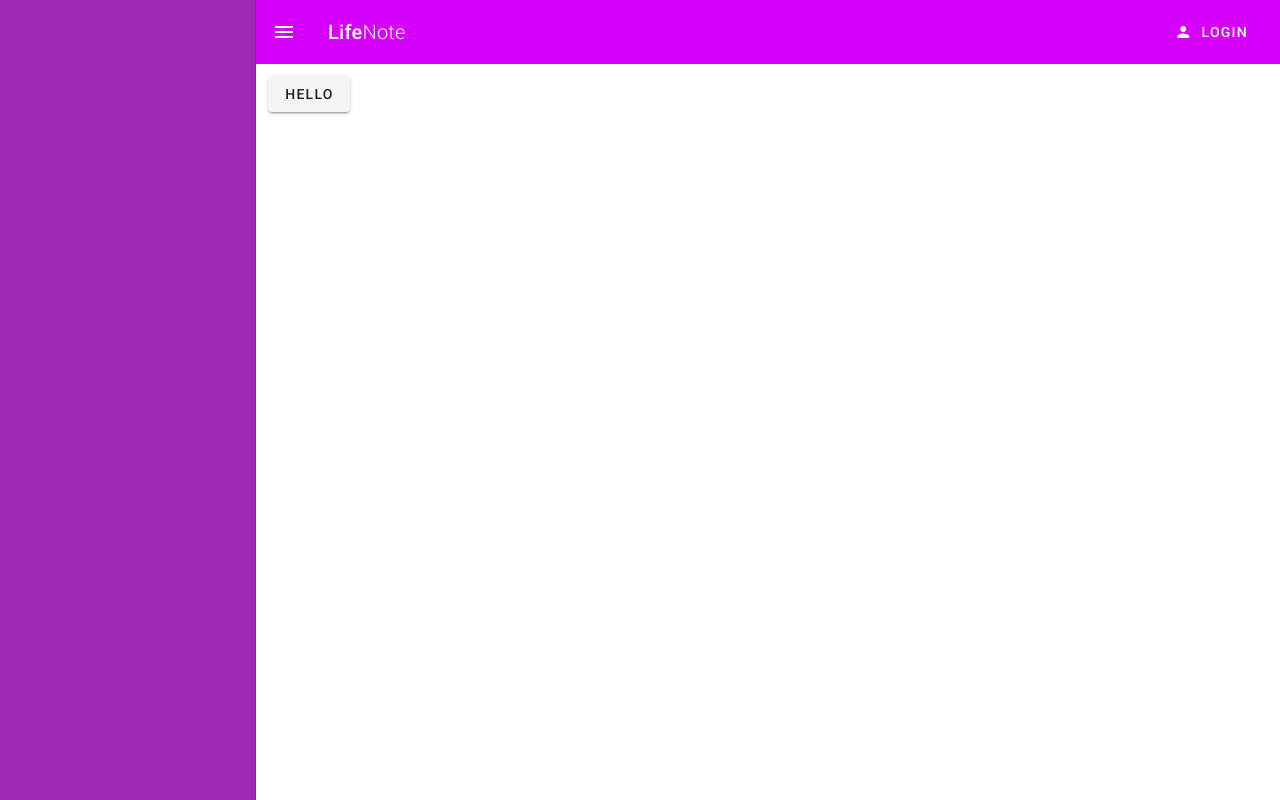
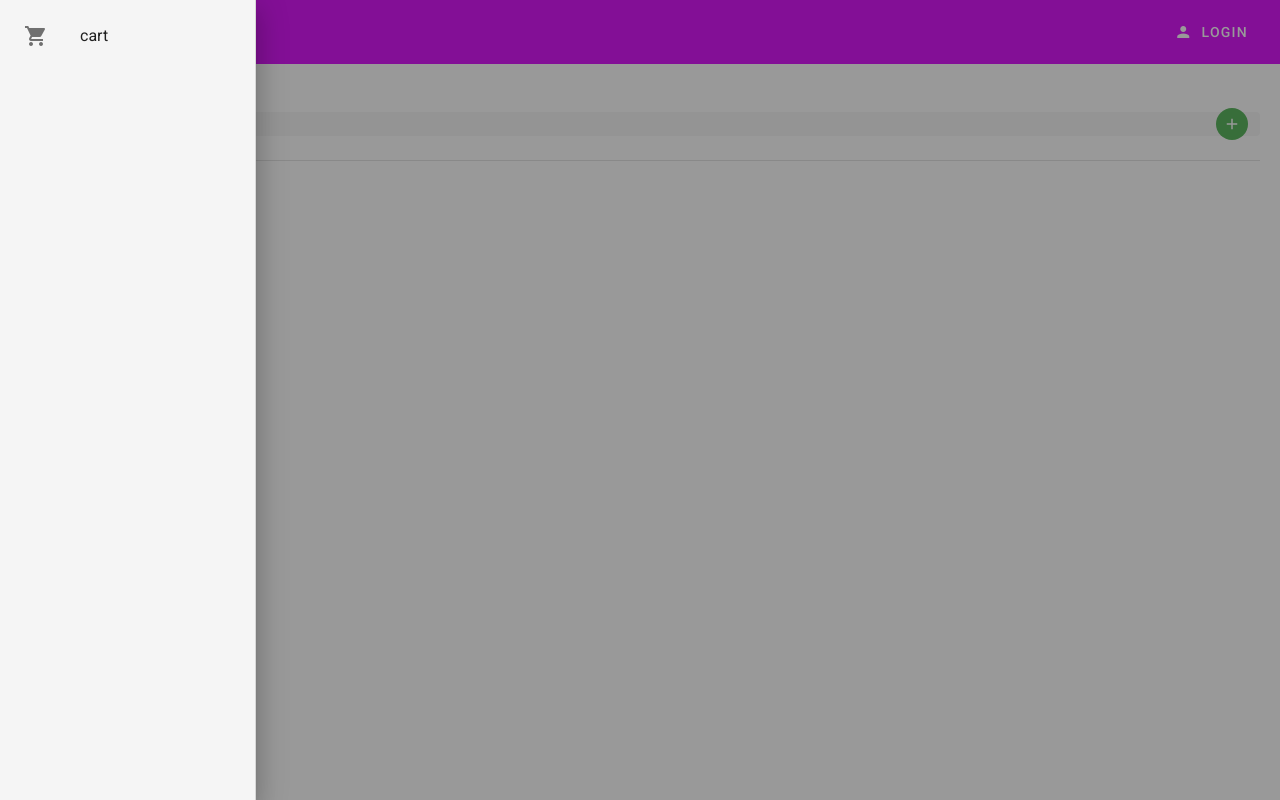
Before and after one commit to blackpandan/life-note, a Vue app in the folder frontend/vue/: page / in a window 1280 px wide. Built offline with nearby package versions, Linux system fonts and the light colour scheme.

Commit message:
added event bar

```diff
--- a/frontend/vue/src/App.vue
+++ b/frontend/vue/src/App.vue
@@ -3,7 +3,7 @@
    <NavBar />
 
    <v-main>
-     <v-container fluid>
+     <v-container fluid class="pa-5">
        <router-view></router-view>
      </v-container>
    </v-main>
--- a/frontend/vue/src/components/nav.vue
+++ b/frontend/vue/src/components/nav.vue
@@ -11,10 +11,17 @@
        </v-btn>
      </v-toolbar-items>
    </v-app-bar>
-   <v-navigation-drawer v-model="drawer" app color="purple">
-       <v-list nav>
+   <v-navigation-drawer v-model="drawer" app temporary color="grey lighten-4">
+       <v-list rounded>
            <v-list-item-group>
-               <v-list-item-content></v-list-item-content>
+             <v-list-item>
+               <v-list-item-icon>
+                 <v-icon>shopping_cart</v-icon>
+               </v-list-item-icon>
+               <v-list-item-content>
+                 <v-list-item-title>cart</v-list-item-title>
+               </v-list-item-content>
+             </v-list-item>
            </v-list-item-group>
        </v-list>
    </v-navigation-drawer>
--- a/frontend/vue/src/views/Home.vue
+++ b/frontend/vue/src/views/Home.vue
@@ -1,5 +1,25 @@
 <template>
-  <v-btn>hello</v-btn>
+  <div>
+    <h1 class="subtitle-1 grey--text text--darken-1">Welcome!</h1>
+    <div class="">
+      <v-card flat small class="pa-0 px-6 py-2 grey lighten-4 border-radius-lg">
+        <v-layout class="pa-0">
+          <v-row class="pa-0">
+            <v-card-title class="subtitle-1 pa-0">Add Events</v-card-title>
+            <v-spacer></v-spacer>
+            <v-card-actions class="pa-0">
+            <v-btn fab x-small dark depressed color="green" class="pa-0">
+              <v-icon class="white--text text--lighten-1">add</v-icon>
+            </v-btn>
+            </v-card-actions>
+          </v-row>
+        </v-layout>
+      </v-card>
+      <br>
+      <v-divider></v-divider>
+
+    </div>
+  </div>
 </template>
 
 <script>
```
Also changed, not shown: 2 other files (tests, documents, lock files or other folders).
